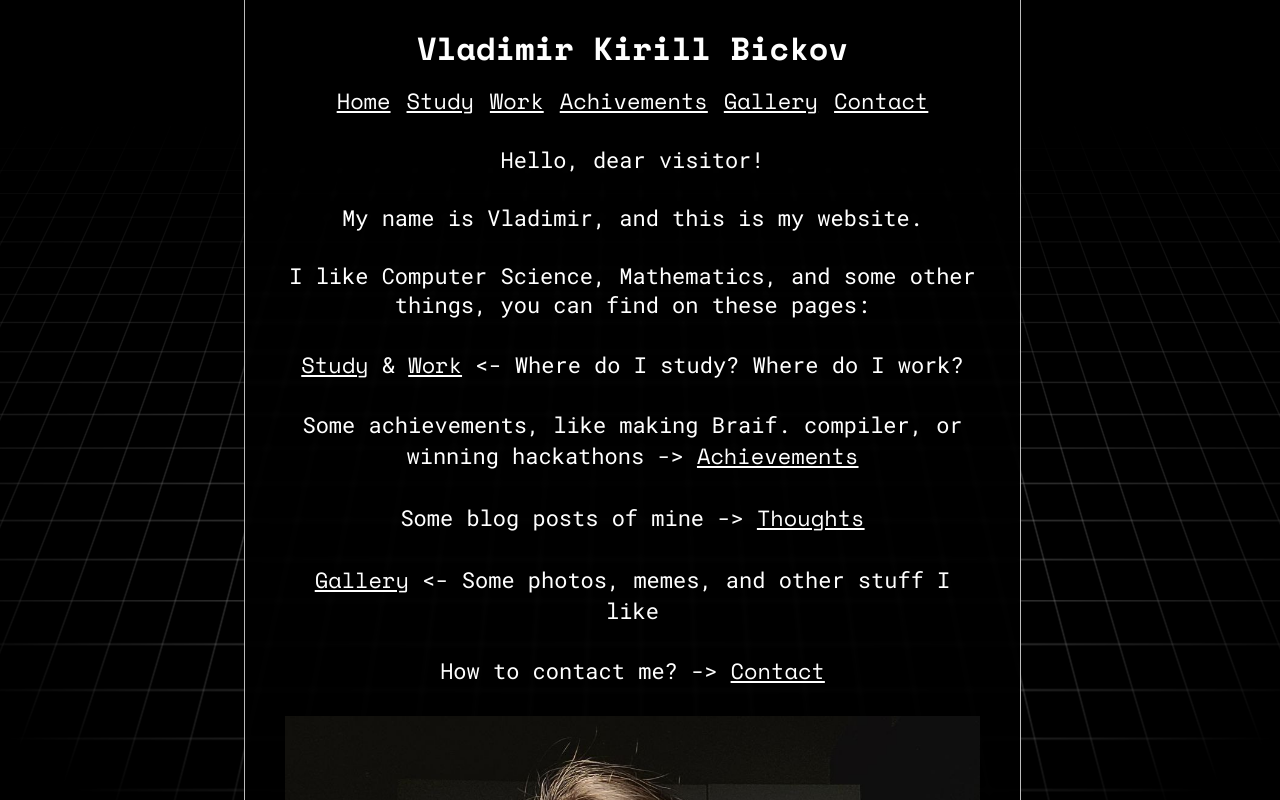
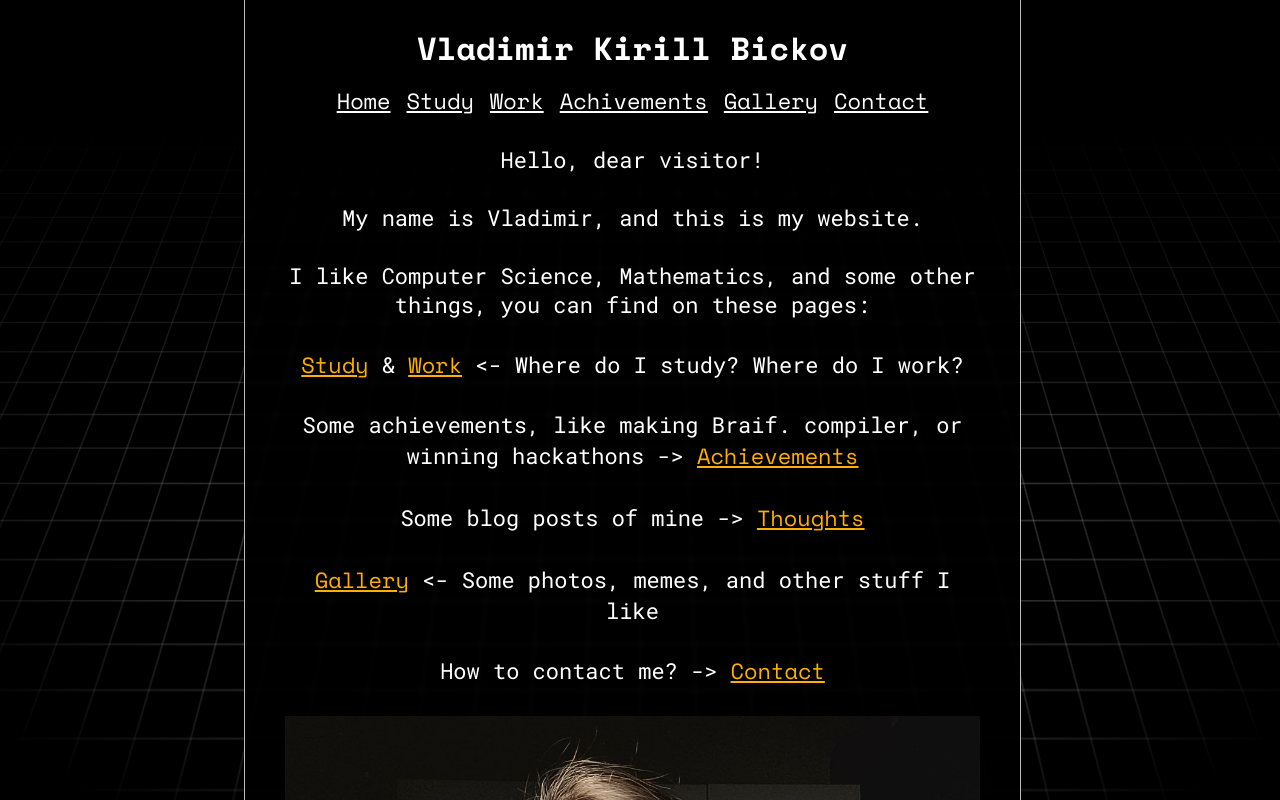
Before and after one commit to nevolodia/nevolodia.github.io, a React (Create React App) app: page / in a window 1280 px wide. Shown: the top 800 px of the page. Built offline with nearby package versions, Linux system fonts and the light colour scheme.

Commit message:
a-like link style added

```diff
--- a/src/components/Link.tsx
+++ b/src/components/Link.tsx
@@ -1,7 +1,9 @@
 import React from 'react';
 import '../css/link.css';
 
-function Link(props: { link: string, children: React.ReactNode }) {
+
+function Link(props: { link: string, a_style?: boolean, children: React.ReactNode }) {
+	const { a_style = false, link, children } = props;
 	const handleMouseDown = () => {
 		// eslint-disable-next-line no-restricted-globals
 		history.pushState(null, '', props.link);
@@ -13,11 +15,12 @@ function Link(props: { link: string, children: React.ReactNode }) {
 
 	return (
 		<a
-			className="link" href={props.link}
+			className={`link ${a_style ? "a-style-link" : "standard-style-link"}`}
+			href={link}
 			onMouseDown={handleMouseDown}
 			onClick={onClick}
 		>
-			{props.children}
+			{children}
 		</a>
 	);
 }
--- a/src/css/link.css
+++ b/src/css/link.css
@@ -1,10 +1,25 @@
 .link {
-	color: #ffffff;
 	text-decoration: underline;
 }
 
 .link:hover {
+	text-decoration: none;
+}
+
+.standard-style-link {
+	color: #ffffff;
+}
+
+.standard-style-link:hover {
 	background-color: #ffffff;
 	color: #000000;
-	text-decoration: none;
 }
+
+.a-style-link {
+	color: #ffaf00;
+}
+
+.a-style-link:hover {
+	background-color: #ffaf00;
+	color: #ffffff;
+}
```
